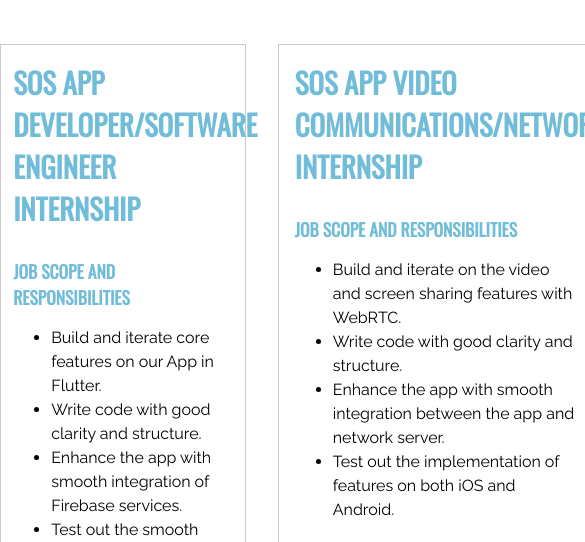
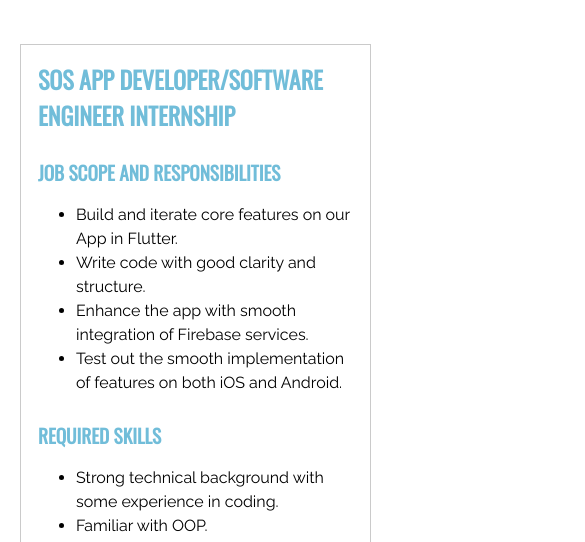
Before and after one commit to vincentleooo/sos-website, a plain HTML site: page careers.html in a window 390 px wide. Shown: the part 302-844 px from the top of the page, 585 px wide, since content can reach past the window. Drawn offline with nearby package versions, Linux system fonts and the light colour scheme.

Commit message:
fix: responsive

```diff
--- a/assets/stylesheet.css
+++ b/assets/stylesheet.css
@@ -293,10 +293,14 @@ nav ul {
     width: 60%;
     height: 60%;
   }
+  .section {
+    margin-bottom: 8rem;
+  }
 }
 
 .jobs {
   max-width: 1080px;
+  width: 90%;
   margin: 0 auto;
   display: grid;
   grid-template-columns: 1fr 1fr;
@@ -315,3 +319,15 @@ nav ul {
 .jobs * {
   text-align: left;
 }
+
+@media (max-width: 720px) {
+  .jobs {
+    grid-template-columns: 1fr;
+  }
+  .job h3 {
+    font-size: 1.5rem;
+  }
+  .job h4 {
+    font-size: 1.2rem;
+  }
+}
```
